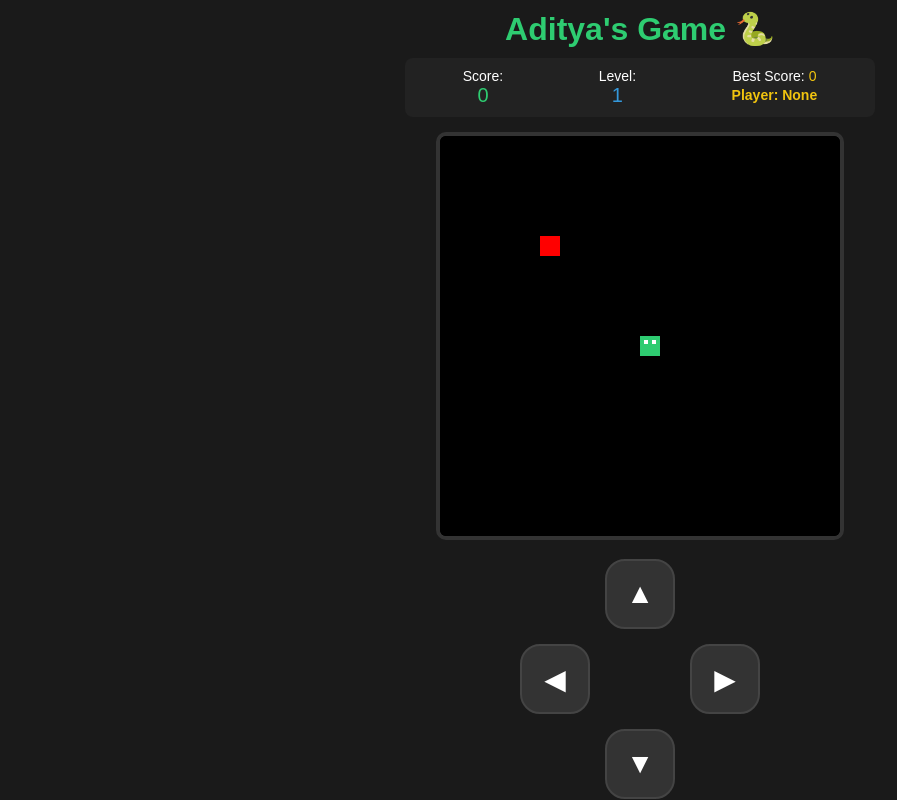
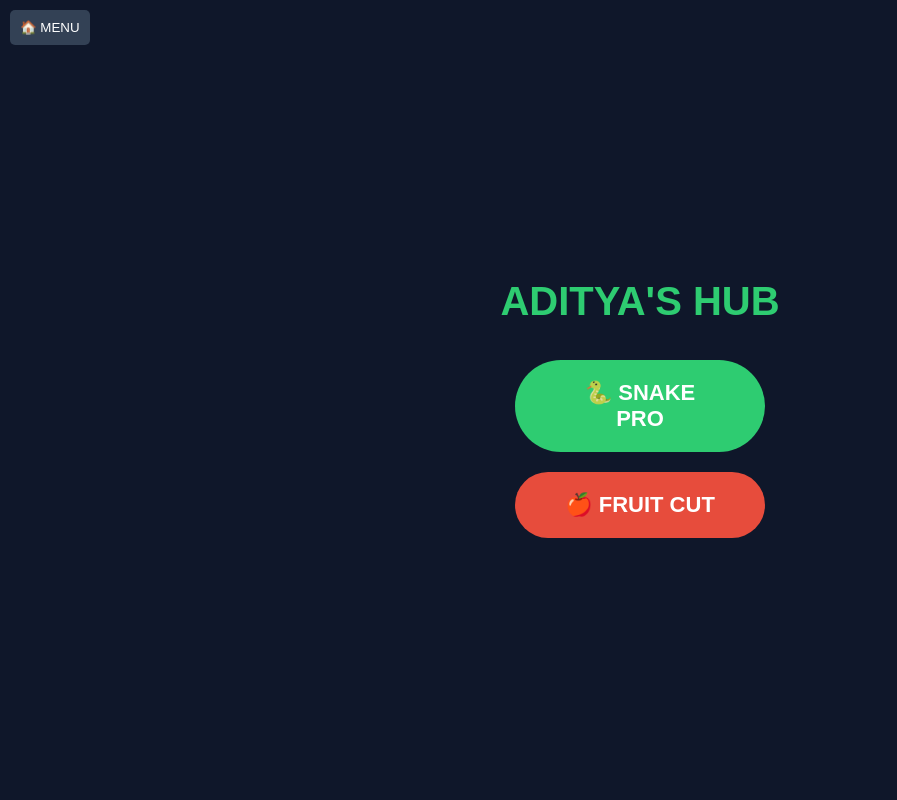
Before and after one commit to adityapbh70/yt-downloader-project, a plain HTML site: page index.html in a window 1280 px wide. Shown: the whole page, without its empty margins (0-897 px from the left). Drawn offline with Linux system fonts and the light colour scheme.

Commit message:
final design

```diff
--- a/index.html
+++ b/index.html
@@ -1,104 +1,157 @@
 <!DOCTYPE html>
 <html>
 <head>
-    <title>Aditya's Snake Game - Levels & Winner Name</title>
+    <title>Aditya's Game Hub</title>
     <meta name="viewport" content="width=device-width, initial-scale=1.0, maximum-scale=1.0, user-scalable=no">
     <style>
-        body { background: #1a1a1a; color: white; text-align: center; font-family: sans-serif; margin: 0; overflow: hidden; }
-        canvas { background: #000; border: 4px solid #333; margin-top: 5px; max-width: 90vw; border-radius: 10px; }
-        .info-box { display: flex; justify-content: space-around; margin: 10px auto; max-width: 450px; background: #222; padding: 10px; border-radius: 8px; font-size: 14px; }
-        .controls { display: grid; grid-template-columns: repeat(3, 70px); gap: 15px; justify-content: center; margin-top: 15px; }
-        button { width: 70px; height: 70px; background: #333; color: white; border: 2px solid #444; border-radius: 20px; font-size: 28px; }
-        button:active { background: #2ecc71; }
-        .up { grid-column: 2; } .left { grid-column: 1; } .right { grid-column: 3; } .down { grid-column: 2; }
-        #winner-name { color: #f1c40f; font-weight: bold; display: block; margin-top: 3px; }
+        body { background: #0f172a; color: white; text-align: center; font-family: sans-serif; margin: 0; overflow: hidden; }
+        canvas { background: #000; border: 4px solid #334155; border-radius: 15px; max-width: 90vw; }
+        .menu { position: fixed; top: 0; left: 0; width: 100%; height: 100%; background: #0f172a; display: flex; flex-direction: column; justify-content: center; align-items: center; z-index: 100; }
+        .btn { padding: 20px 50px; margin: 10px; font-size: 22px; background: #2ecc71; color: white; border: none; border-radius: 50px; cursor: pointer; width: 250px; font-weight: bold; }
+        .btn-fruit { background: #e74c3c; }
+        .back-btn { position: absolute; top: 10px; left: 10px; padding: 10px; background: #334155; color: white; border: none; border-radius: 5px; cursor: pointer; z-index: 200; }
+        #game-container { display: none; margin-top: 50px; }
+        .info-bar { display: flex; justify-content: center; gap: 30px; font-size: 20px; margin-bottom: 10px; }
+        .controls { display: grid; grid-template-columns: repeat(3, 70px); gap: 10px; justify-content: center; margin-top: 10px; }
+        .ctrl-btn { width: 70px; height: 70px; background: #1e293b; color: white; border: 2px solid #334155; border-radius: 50%; font-size: 24px; }
     </style>
 </head>
 <body>
-    <h1 style="color:#2ecc71; margin: 10px 0;">Aditya's Game 🐍</h1>
 
-    <div class="info-box">
-        <div>Score: <br><span id="s" style="color:#2ecc71; font-size:20px;">0</span></div>
-        <div>Level: <br><span id="lvl" style="color:#3498db; font-size:20px;">1</span></div>
-        <div>
-            Best Score: <span id="hs" style="color:#f1c40f">0</span>
-            <span id="winner-name">Player: None</span>
-        </div>
+    <div id="menu" class="menu">
+        <h1 style="color: #2ecc71; font-size: 40px;">ADITYA'S HUB</h1>
+        <button class="btn" onclick="startSnake()">🐍 SNAKE PRO</button>
+        <button class="btn btn-fruit" onclick="startFruit()">🍎 FRUIT CUT</button>
     </div>
 
+    <button class="back-btn" onclick="location.reload()">🏠 MENU</button>
+
+    <div id="game-container">
+        <h2 id="game-title">Game</h2>
+        <div class="info-bar">
+            <div>Score: <span id="score">0</span></div>
+            <div id="lives-div" style="display:none;">Lives: <span id="lives" style="color: #e74c3c;">❤️❤️</span></div>
+        </div>
         <canvas id="g" width="400" height="400"></canvas>
 
-    <div class="controls">
-        <button class="up" onclick="if(d!='DOWN')d='UP'">▲</button>
-        <button class="left" onclick="if(d!='RIGHT')d='LEFT'">◀</button>
-        <button class="right" onclick="if(d!='LEFT')d='RIGHT'">▶</button>
-        <button class="down" onclick="if(d!='UP')d='DOWN'">▼</button>
+        <div id="snake-ctrl" class="controls" style="display:none;">
+            <button style="grid-column: 2;" onclick="if(d!='DOWN')d='UP'">▲</button>
+            <button style="grid-column: 1;" onclick="if(d!='RIGHT')d='LEFT'">◀</button>
+            <button style="grid-column: 3;" onclick="if(d!='LEFT')d='RIGHT'">▶</button>
+            <button style="grid-column: 2;" onclick="if(d!='UP')d='DOWN'">▼</button>
+        </div>
+        <p id="fruit-msg" style="display:none; color: #aaa;">Swipe or Click the fruits!</p>
     </div>
 
     <script>
         const c=document.getElementById("g"), x=c.getContext("2d");
-        let b=20, s=[{x:200,y:200}], f={x:100,y:100}, d='', sc=0, level=1, speed=250, gameLoop;
+        let d='', sc=0, gameLoop, lives=2;
 
-        // Purana Data Load Karein
-        let highScore = localStorage.getItem("snakeHS") || 0;
-        let highName = localStorage.getItem("snakeName") || "None";
-        document.getElementById("hs").innerText = highScore;
-        document.getElementById("winner-name").innerText = "Player: " + highName;
-
-        function draw() {
+        function startSnake() {
+            showGame('Snake');
+            let b=20, s=[{x:200,y:200}], f={x:100,y:100};
+            document.getElementById('snake-ctrl').style.display = 'grid';
+            gameLoop = setInterval(() => {
                 x.fillStyle="black"; x.fillRect(0,0,400,400);
                 x.fillStyle="red"; x.fillRect(f.x,f.y,b,b);
-
                 s.forEach((p, i) => {
-                x.fillStyle = i === 0 ? "#2ecc71" : "#27ae60";
+                    x.fillStyle = i===0 ? "#2ecc71" : "#27ae60";
                     x.fillRect(p.x, p.y, b, b);
-                if(i==0){ x.fillStyle="white"; x.fillRect(p.x+4,p.y+4,4,4); x.fillRect(p.x+12,p.y+4,4,4); }
                 });
-
                 let h={...s[0]};
                 if(d=="UP")h.y-=b; if(d=="DOWN")h.y+=b; if(d=="LEFT")h.x-=b; if(d=="RIGHT")h.x+=b;
-
-            if(d !== '') {
-                if(h.x==f.x&&h.y==f.y){
-                    sc++;
-                    document.getElementById("s").innerText=sc;
-                    if(sc % 5 === 0) { level++; document.getElementById("lvl").innerText = level; updateSpeed(); }
-                    f={x:Math.floor(Math.random()*19)*b,y:Math.floor(Math.random()*19)*b};
-                } else s.pop();
-
-                if(h.x < 0 || h.x >= 400 || h.y < 0 || h.y >= 400 || s.some(p => p.x == h.x && p.y == h.y)){
-                    if(sc > highScore) {
-                        let pName = prompt("Naya Record! Apna naam likhein:");
-                        if(!pName) pName = "Guest";
-                        localStorage.setItem("snakeHS", sc);
-                        localStorage.setItem("snakeName", pName);
-                        // Yahan naam update ho raha hai
-                        document.getElementById("winner-name").innerText = "Player: " + pName;
-                        alert("Shabash " + pName + "! Naya High Score: " + sc);
-                    } else {
-                        alert("Game Over! Score: " + sc);
-                    }
-                    location.reload();
-                    return;
-                }
+                if(d!==''){
+                    if(h.x==f.x&&h.y==f.y){ sc++; document.getElementById("score").innerText=sc; f={x:Math.floor(Math.random()*19)*b,y:Math.floor(Math.random()*19)*b}; }
+                    else s.pop();
+                    if(h.x<0||h.x>=400||h.y<0||h.y>=400||s.some(p=>p.x==h.x&&p.y==h.y)){ alert("GameOver! Score: "+sc); location.reload(); }
                     s.unshift(h);
                 }
+            }, 200);
         }
 
-        function updateSpeed() {
-            clearInterval(gameLoop);
-            speed = Math.max(80, 250 - (level * 20));
-            gameLoop = setInterval(draw, speed);
+        function startFruit() {
+            showGame('Fruit Cut');
+            document.getElementById('lives-div').style.display = 'block';
+            document.getElementById('fruit-msg').style.display = 'block';
+            let fruits = [];
+            lives = 2;
+            updateLives();
+
+            c.addEventListener('mousedown', slice);
+            c.addEventListener('mousemove', (e) => { if(e.buttons == 1) slice(e); }); // Mobile swipe jaisa effect
+            c.addEventListener('touchstart', (e) => { slice(e.touches[0]); });
+
+            function slice(e) {
+                let rect = c.getBoundingClientRect();
+                let mx = e.clientX - rect.left;
+                let my = e.clientY - rect.top;
+                fruits.forEach(f => {
+                    if(!f.cut && Math.hypot(f.x-mx, f.y-my) < 30) {
+                        f.cut = true;
+                        sc++;
+                        document.getElementById("score").innerText=sc;
+                    }
+                });
             }
 
-        gameLoop = setInterval(draw, speed);
+            gameLoop = setInterval(() => {
+                x.fillStyle="black"; x.fillRect(0,0,400,400);
 
-        document.onkeydown=e=>{
-            if(e.keyCode==38&&d!="DOWN")d="UP";
-            if(e.keyCode==40&&d!="UP")d="DOWN";
-            if(e.keyCode==37&&d!="RIGHT")d="LEFT";
-            if(e.keyCode==39&&d!="LEFT")d="RIGHT";
-        };
+                // Naye fruits aane ki probability
+                if(Math.random() < 0.03) {
+                    let colors = ['#FF5733', '#FFC300', '#DAF7A6', '#C70039'];
+                    fruits.push({
+                        x: Math.random()*360+20,
+                        y: 400,
+                        vy: -Math.random()*10-6,
+                        vx: Math.random()*4-2,
+                        color: colors[Math.floor(Math.random()*colors.length)],
+                        cut: false
+                    });
+                }
+
+                fruits.forEach((f, i) => {
+                    f.x += f.vx; f.y += f.vy; f.vy += 0.15; // Gravity
+
+                    if(!f.cut) {
+                        x.fillStyle = f.color;
+                        x.beginPath(); x.arc(f.x, f.y, 20, 0, Math.PI*2); x.fill();
+                        x.strokeStyle="white"; x.stroke();
+                    } else {
+                        // Kata hua fruit
+                        x.fillStyle = f.color;
+                        x.fillRect(f.x-15, f.y, 12, 20);
+                        x.fillRect(f.x+3, f.y, 12, 20);
+                    }
+
+                    // Chance system
+                    if(f.y > 420 && !f.cut) {
+                        fruits.splice(i, 1);
+                        lives--;
+                        updateLives();
+                        if(lives <= 0) {
+                            clearInterval(gameLoop);
+                            alert("Game Over! Score: " + sc);
+                            location.reload();
+                        }
+                    }
+                });
+            }, 30);
+        }
+
+        function updateLives() {
+            let heart = "";
+            for(let i=0; i<lives; i++) heart += "❤️";
+            document.getElementById('lives').innerText = heart || "Gaya!";
+        }
+
+        function showGame(title) {
+            document.getElementById('menu').style.display = 'none';
+            document.getElementById('game-container').style.display = 'block';
+            document.getElementById('game-title').innerText = title;
+        }
+
+        document.onkeydown=e=>{ if(e.keyCode==38&&d!="DOWN")d="UP"; if(e.keyCode==40&&d!="UP")d="DOWN"; if(e.keyCode==37&&d!="RIGHT")d="LEFT"; if(e.keyCode==39&&d!="LEFT")d="RIGHT"; };
     </script>
 </body>
 </html>
```
Lines whose indentation alone changed are shown as unchanged.
